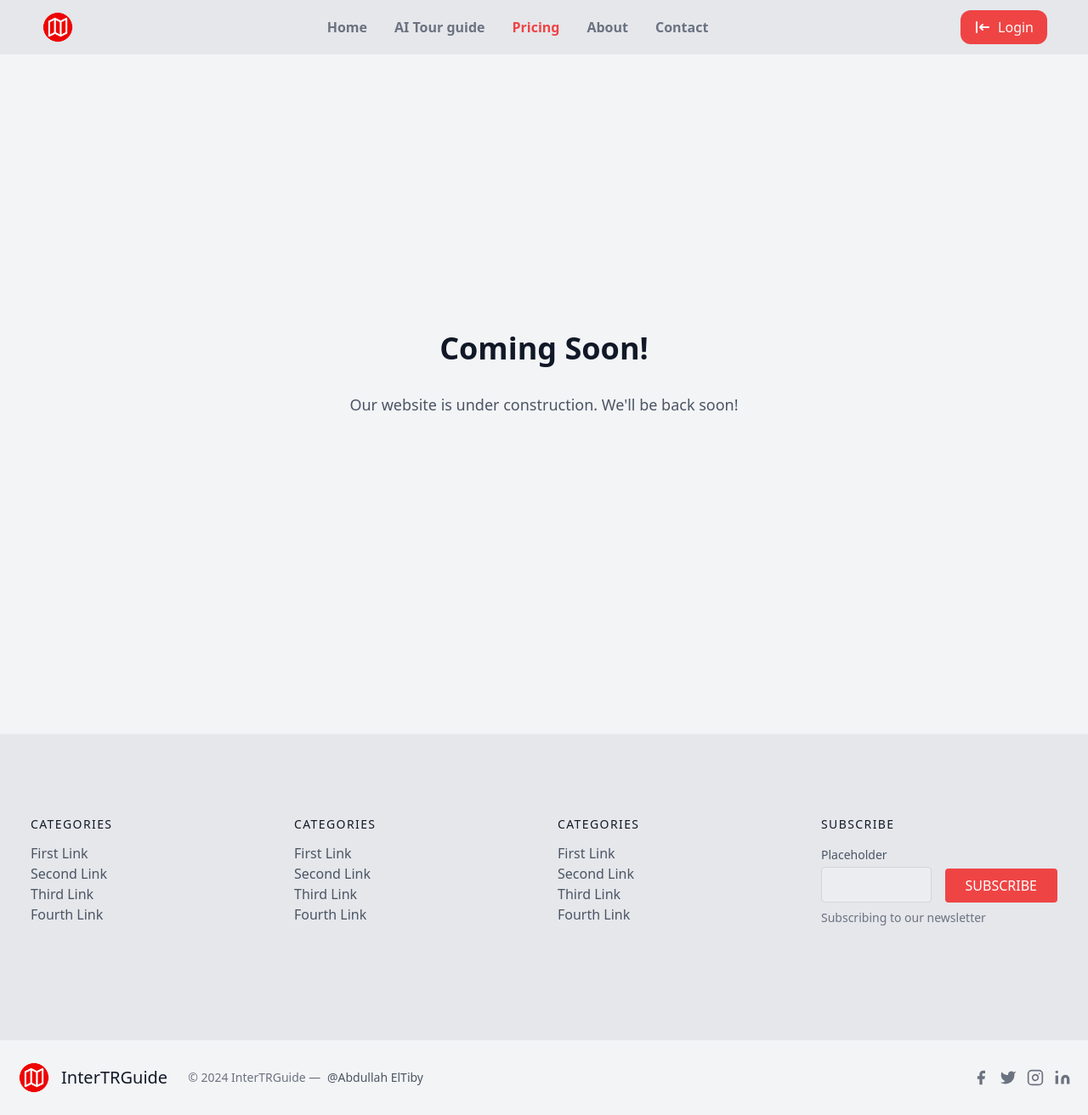
After one commit to AbdullahElTiby/2.0-InterTRGuide, a Django app: page /pricing in a window 1280 px wide. The commit adds this page. Shown: the whole page at 85% size. Run offline with Django 5.2, Linux system fonts and the light colour scheme.

Commit message:
feat: Add new pages and views for AI Tour Guide, Pricing, About, and Contact

```diff
--- a/intertrguide/app/urls.py
+++ b/intertrguide/app/urls.py
@@ -3,4 +3,8 @@ from . import views
 
 urlpatterns = [
     path('', views.home, name='home'),
+    path('aitg', views.aitg, name='aitg'),
+    path('pricing', views.pricing, name='pricing'),
+    path('about', views.about, name='about'),
+    path('contact', views.contact, name='contact'),
 ]
--- a/intertrguide/app/views.py
+++ b/intertrguide/app/views.py
@@ -3,4 +3,19 @@ from django.shortcuts import render
 # Create your views here.
 
 def home(request):
+
     return render(request, 'index.html')
+def aitg(request):
+
+    return render(request, 'aitg.html')
+def pricing(request):
+
+    return render(request, 'pricing.html')
+
+def about(request):
+
+    return render(request, 'about.html')
+
+def contact(request):
+
+    return render(request, 'contact.html')
--- /dev/null
+++ b/intertrguide/templates/about.html
@@ -0,0 +1,3 @@
+{% extends "comingsoon.html" %}
+
+{% block isactiveeee %}text-red-500{% endblock isactiveeee %}
--- a/intertrguide/templates/base.html
+++ b/intertrguide/templates/base.html
@@ -4,7 +4,7 @@
 <head>
     <meta charset="UTF-8">
     <meta name="viewport" content="width=device-width, initial-scale=1.0">
-    <title>Document</title>
+    <title>{% block pagetitle %}{% endblock pagetitle %} | InterTRGuide</title>
     <link href="https://cdn.jsdelivr.net/npm/tailwindcss@2.2.19/dist/tailwind.min.css" rel="stylesheet">
 	<link rel="icon" href="{% static 'app/icon png.png' %}" type="image/x-icon">
 	<style>
@@ -90,11 +90,11 @@
 			<ul class="flex font-semibold justify-between">
                 <!-- Active Link = text-red-500
                 Inactive Link = hover:text-red-500 -->
-				<li class="md:px-4 md:py-2 text-red-500"><a href="#">Dashboard</a></li>
-				<li class="md:px-4 md:py-2 hover:text-red-400"><a href="#">Search</a></li>
-				<li class="md:px-4 md:py-2 hover:text-red-400"><a href="#">Explore</a></li>
-				<li class="md:px-4 md:py-2 hover:text-red-400"><a href="#">About</a></li>
-				<li class="md:px-4 md:py-2 hover:text-red-400"><a href="#">Contact</a></li>
+				<li class="md:px-4 md:py-2 {% block isactive %}{% endblock %} hover:text-red-400"><a href="{% url "home" %}">Home</a></li>
+				<li class="md:px-4 md:py-2 {% block isactivee %}{% endblock %} hover:text-red-400"><a href="{% url "aitg" %}">AI Tour guide</a></li>
+				<li class="md:px-4 md:py-2 {% block isactiveee %}{% endblock %} hover:text-red-400"><a href="{% url "pricing" %}">Pricing</a></li>
+				<li class="md:px-4 md:py-2 {% block isactiveeee %}{% endblock %} hover:text-red-400"><a href="{% url "about" %}">About</a></li>
+				<li class="md:px-4 md:py-2 {% block isactiveeeee %}{% endblock %} hover:text-red-400"><a href="{% url "contact" %}">Contact</a></li>
 			</ul>
 		</div>
 		<div class="order-2 md:order-3">
--- /dev/null
+++ b/intertrguide/templates/comingsoon.html
@@ -0,0 +1,14 @@
+{% extends "base.html" %}
+
+
+{% block maincontent %}
+<div class="bg-gray-100 dark:bg-gray-800">
+    <div class="min-h-screen flex items-center justify-center">
+        <div class="max-w-2xl w-full px-4">
+            <h1 class="text-4xl font-bold text-center mb-8 text-gray-900 dark:text-white">Coming Soon!</h1>
+            <p class="text-lg text-gray-600 dark:text-gray-300 text-center mb-12">Our website is under construction. We'll be back soon!
+            </p>
+        </div>
+    </div>
+</div>
+{% endblock maincontent %}
--- /dev/null
+++ b/intertrguide/templates/contact.html
@@ -0,0 +1,2 @@
+{% extends "comingsoon.html" %}
+{% block isactiveeeee %}text-red-500{% endblock isactiveeeee %}
--- /dev/null
+++ b/intertrguide/templates/pricing.html
@@ -0,0 +1,7 @@
+{% extends "comingsoon.html" %}
+
+{% block pagetitle %}
+    Pricing
+{% endblock pagetitle %}
+
+{% block isactiveee %}text-red-500{% endblock isactiveee %}
```
Also changed, not shown: intertrguide/templates/aitg.html (added, +8 -0 lines), intertrguide/templates/index.html (+6 -2 lines).
